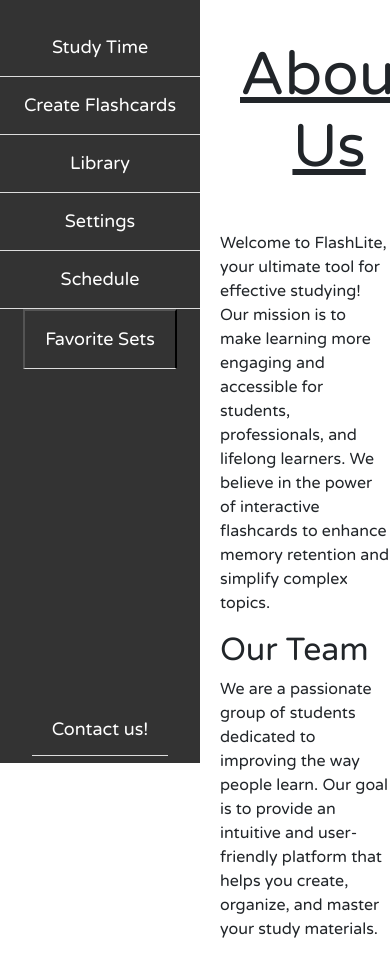
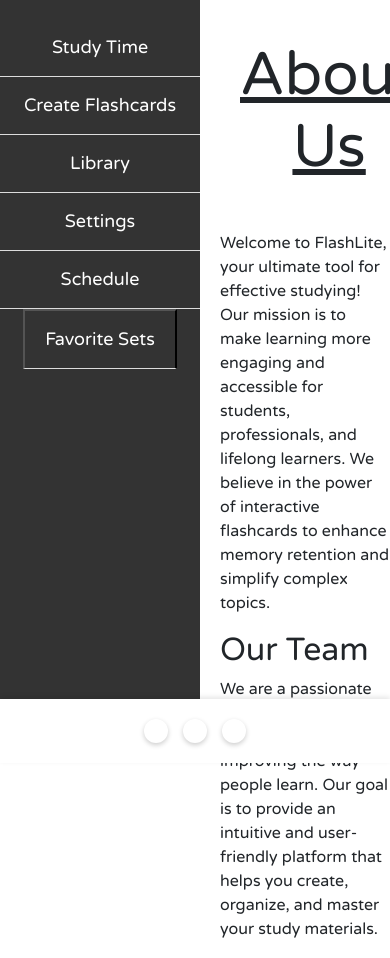
Before and after one commit to njgarner/CSC289-Flashcard-Generator, a Django app: page /about/ in a window 390 px wide; the page is wider, and only the part inside the window is pictured. Shown: the part 81-1039 px from the top of that part. Run offline with Django 5.2, Linux system fonts and the light colour scheme; the visitor is signed in with stand-in values (Sample User, id 1); data that the repository does not hold is empty; some libraries are stand-ins or nearby versions.

Commit message:
Update about_us.html
Added early implementation of @jkapp3 code for social media links. WIP

```diff
--- a/mysite/mysite/templates/about_us.html
+++ b/mysite/mysite/templates/about_us.html
@@ -3,6 +3,65 @@
 {% block title %}About Us - Flashlite{% endblock %}
 
 {% block main %}
+
+  <style>
+    /* Social media link container */
+    .social-media-links {
+        display: flex;              /* Use Flexbox to arrange the icons horizontally */
+        justify-content: center;    /* Center the icons */
+        gap: 20px;                  /* Space between icons */
+        padding: 20px 0;            /* Padding for top and bottom */
+        position: fixed;            /* Fixed position at the bottom */
+        left: 0;                    /* Align to the left */
+        bottom: 0;                  /* Align to the bottom */
+        width: 100%;                /* Full width */
+        background-color: #fff;     /* Background color to make sure it’s not transparent */
+        box-shadow: 0px -2px 5px rgba(0, 0, 0, 0.1); /* Optional shadow for visual effect */
+        z-index: 1000;              /* Ensure it stays above other content */
+    }
+
+    /* Individual social media link styles */
+    .social-media-links a {
+        font-size: 30px;            /* Size of the icons */
+        color: #333;                /* Default color for icons */
+        text-decoration: none;      /* Remove underlines from links */
+        transition: color 0.3s ease, transform 0.3s ease; /* Smooth transitions for color and scaling */
+    }
+
+    /* Hover effects for social media links */
+    .social-media-links a:hover {
+        color: #00A682;             /* Change color on hover */
+        transform: scale(1.1);      /* Slightly enlarge the icon when hovered */
+    }
+
+    /* border around the icons for visual effect */
+    .social-media-links a {
+        border: 2px solid transparent; /* Transparent border */
+        border-radius: 50%;            /* Round border to create circular effect */
+        padding: 10px;                 /* Add padding around the icons */
+        transition: border-color 0.3s ease; /* Smooth border transition */
+    }
+
+    /* Hover effect for border */
+    .social-media-links a:hover {
+        border-color: #00A682;      /* Show border color on hover */
+    }
+
+    /* Optional: Add a slight shadow to the icons */
+    .social-media-links a {
+        box-shadow: 0 2px 5px rgba(0, 0, 0, 0.2); /* Small shadow for depth */
+    }
+
+    /* Responsive Design - Adjust social media icon sizes on smaller screens */
+    @media (max-width: 768px) {
+        .social-media-links {
+            gap: 15px; /* Reduce the gap between icons on smaller screens */
+        }
+        .social-media-links a {
+            font-size: 25px; /* Reduce the size of icons on smaller screens */
+        }
+    }
+  </style>
 
     <!-- Main Content Section -->
     <h1 class="page-title"><u>About Us</u></h1>
@@ -34,6 +93,19 @@
             </iframe>
         </div>
 
+        <!-- Social Media -->
+        <div class="social-media-links">
+            <a href="https://www.facebook.com" target="_blank" title="Facebook">
+                <i class="fab fa-facebook-f"></i>
+            </a>
+            <a href="https://www.instagram.com/flashliteteam/" target="_blank" title="Instagram">
+                <i class="fab fa-instagram"></i>
+            </a>
+            <a href="https://www.linkedin.com" target="_blank" title="LinkedIn">
+                <i class="fab fa-linkedin-in"></i>
+            </a>
+        </div>
+
         <!-- Terms and Conditions Button -->
         <footer class="footer">
             <a href="{% url 'terms' %}">&copy; 2025 FlashLite. All Rights Reserved.</a>
```
